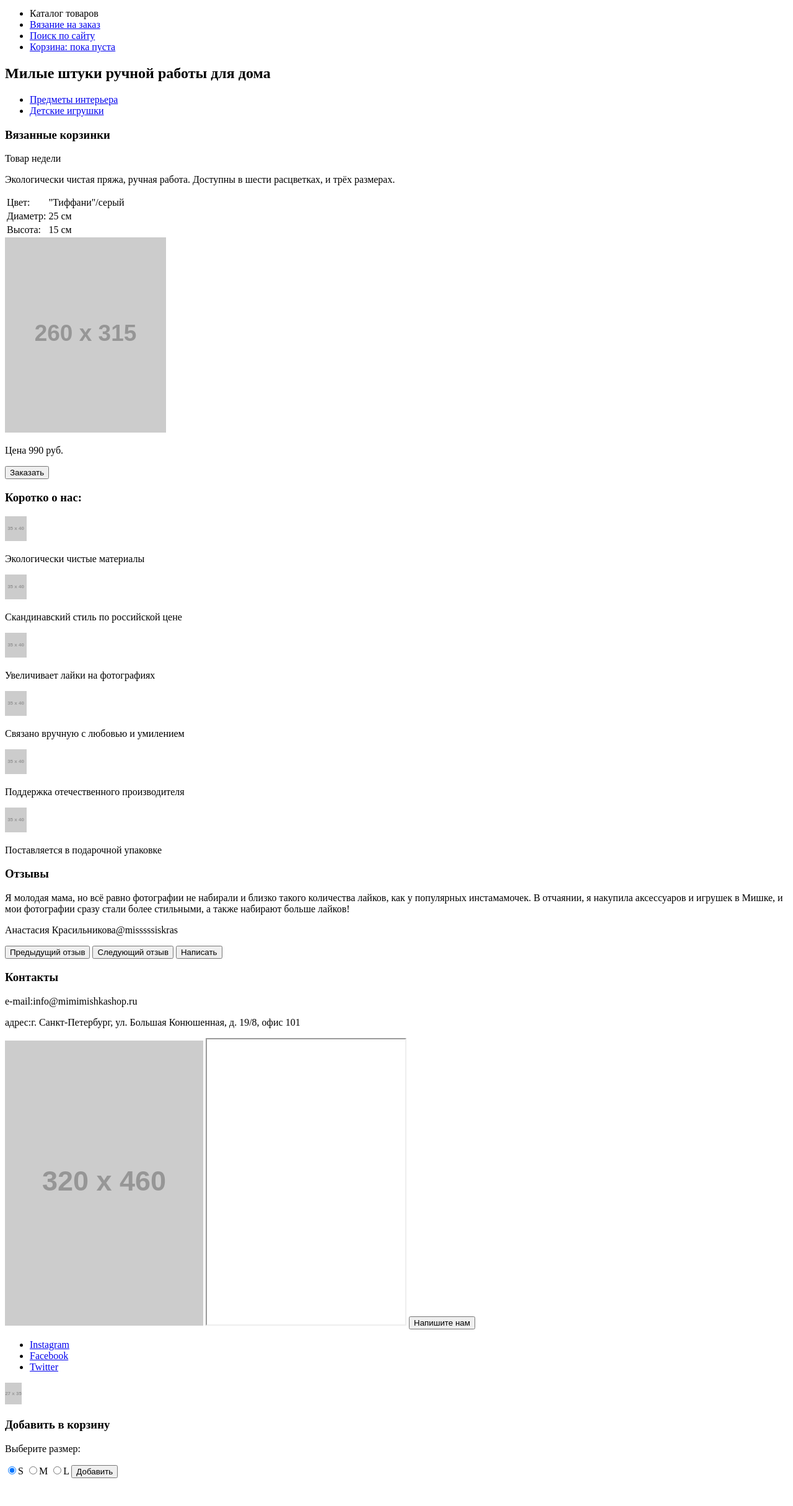
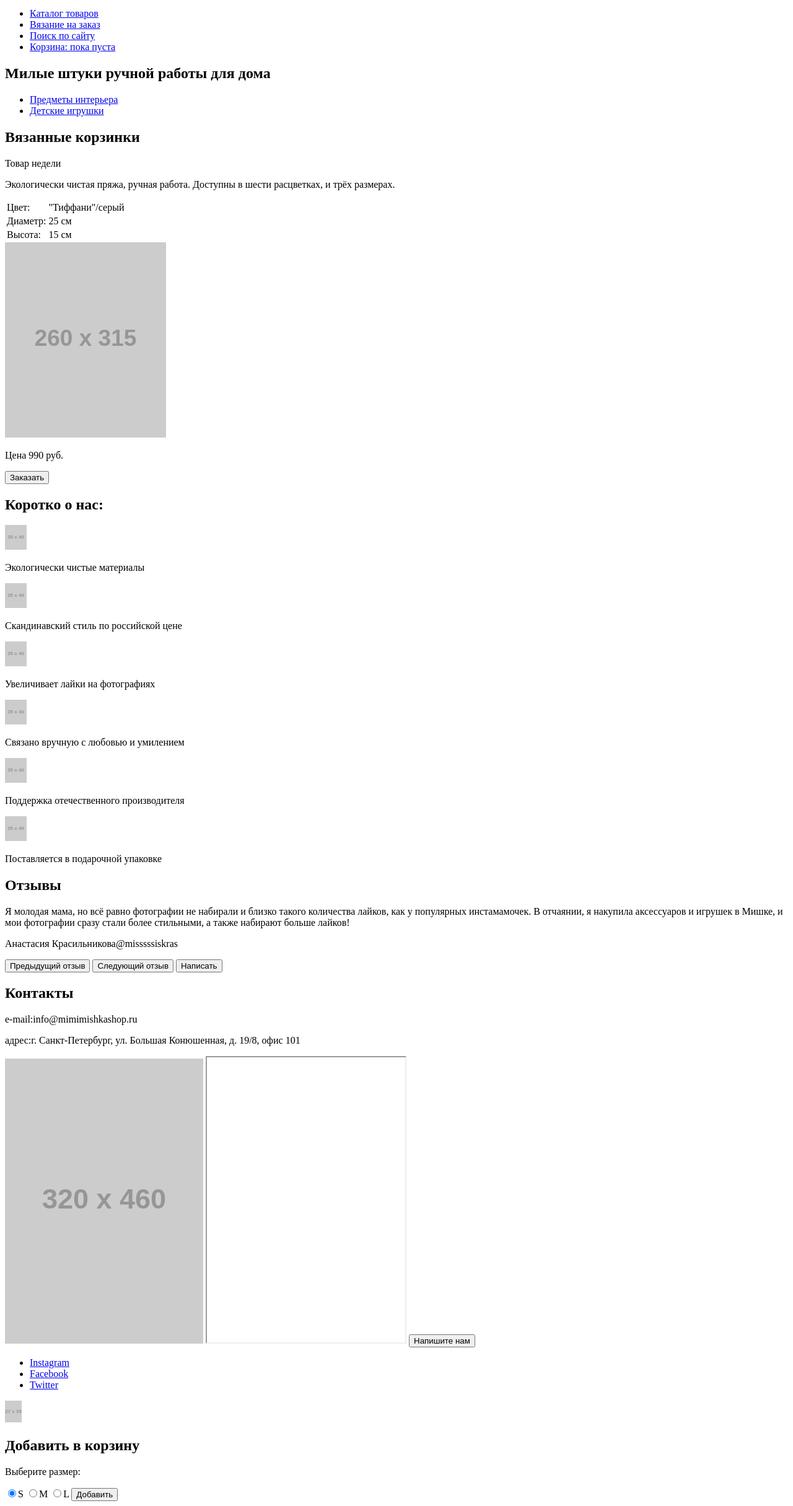
Before and after one commit to Kornerupin/619481-mishka, a website: page source/index.html in a window 1280 px wide. Shown: the part 116-2546 px from the top of the page at 62% size. Before the commit the page ends 2509 px from the top, so only its background shows below. Drawn offline with Linux system fonts and the light colour scheme; placeholder pictures from the web are drawn by us.

Commit message:
Изменил иерархию заголовков на страницах, сделал подходящие ссылки на страницы

```diff
--- a/source/index.html
+++ b/source/index.html
@@ -8,14 +8,14 @@
 
 <header class="page-header">
 
-  <a class="page-header__logo-link">
+  <a class="page-header__logo-link" href="/index.html">
     <img class="page-header__logo-image" src="http://placehold.it/320x80" alt="MISHKA" />
   </a>
 
   <nav class="main-nav">
     <button class="main-nav__button-toggle" title="Открыть меню">Открыть меню</button>
     <ul class="main-nav__list">
-      <li><a class="main-nav__item main-nav__item--catalog">Каталог товаров</a></li>
+      <li><a class="main-nav__item main-nav__item--catalog" href="#">Каталог товаров</a></li>
       <li><a class="main-nav__item main-nav__item--knitting" href="#">Вязание на заказ</a></li>
       <li><a class="main-nav__item main-nav__item--search" href="#">Поиск по сайту</a></li>
       <li><a class="main-nav__item main-nav__item--basket" href="#">Корзина: <span>пока пуста</span></a></li>
@@ -26,15 +26,15 @@
 
 <main class="page-main">
   <section class="page-main__top-menu top-menu">
-      <h1 class="top-menu__title">Милые штуки ручной работы для дома</h1>
-      <ul class="top-menu__list">
-        <li><a class="top-menu__link top-menu__link--decor-item" href="#">Предметы интерьера</a></li>
-        <li><a class="top-menu__link top-menu__link--child-toys" href="#">Детские игрушки</a></li>
-      </ul>
+    <h1 class="top-menu__title">Милые штуки ручной работы для дома</h1>
+    <ul class="top-menu__list">
+      <li><a class="top-menu__link top-menu__link--decor-item" href="#">Предметы интерьера</a></li>
+      <li><a class="top-menu__link top-menu__link--child-toys" href="#">Детские игрушки</a></li>
+    </ul>
   </section>
 
   <section class="page-main__week-product week-product">
-    <h3 class="week-product__title">Вязанные корзинки</h3>
+    <h2 class="week-product__title">Вязанные корзинки</h2>
 
     <span class="week-product__status">Товар недели</span>
 
@@ -64,7 +64,7 @@
   </section>
 
   <section class="page-main__about about">
-    <h3 class="about_title">Коротко о нас:</h3>
+    <h2 class="about_title">Коротко о нас:</h2>
 
     <img class="about__item-image about__item-image--flower" src="http://placehold.it/35x40" alt="" />
     <p class="about__item-description">Экологически чистые материалы</p>
@@ -87,13 +87,12 @@
   </section>
 
   <section class="page-main__reviews reviews">
-    <h3 class="reviews__title">Отзывы</h3>
+    <h2 class="reviews__title">Отзывы</h2>
 
-    <article class="reviews__item">
-      <!-- Не знаю, как решить проблему отсутствия заголовка в этом блоке. Он тут явно не в тему, но валидатор требует =( -->
+    <div class="reviews__item">
       <p class="reviews__text">Я молодая мама, но всё равно фотографии не набирали и близко такого количества лайков, как у популярных инстамамочек. В отчаянии, я накупила аксессуаров и игрушек в Мишке, и мои фотографии сразу стали более стильными, а также набирают больше лайков!</p>
       <p class="reviews__author">Анастасия Красильникова<span class="reviews__author-contact">@misssssiskras</span>
-    </article>
+    </div>
 
     <div class="reviews__controls">
       <button class="reviews__prev" type="button">Предыдущий отзыв</button>
@@ -104,7 +103,7 @@
   </section>
 
   <section class="page-main__contacts contacts">
-    <h3 class="contacts__title">Контакты</h3>
+    <h2 class="contacts__title">Контакты</h2>
     <p class="contacts__e-mail"><span>e-mail:</span>info@mimimishkashop.ru</p>
     <p class="contacts__adress"><span>адрес:</span>г. Санкт-Петербург,
       ул. Большая Конюшенная,
@@ -131,10 +130,10 @@
 
 </footer>
 
-<section class="popup">
+<div class="popup">
 
-  <article class="popup__content add-to-basket hide">
-    <h3 class="popup__title">Добавить в корзину</h3>
+  <div class="popup__content add-to-basket hide">
+    <h2 class="popup__title">Добавить в корзину</h2>
 
     <p class="add-to-basket__description">Выберите размер:</p>
 
@@ -146,8 +145,8 @@
       <input type="hidden" name="session-id" value="sd123sdfs3234" />
       <input class="add-to-basket__submit" type="submit" value="Добавить" />
     </form>
-  </article>
-</section>
+  </div>
+</div>
 
 </body>
 </html>
```
Also changed, not shown: source/form.html (+2 -2 lines).
